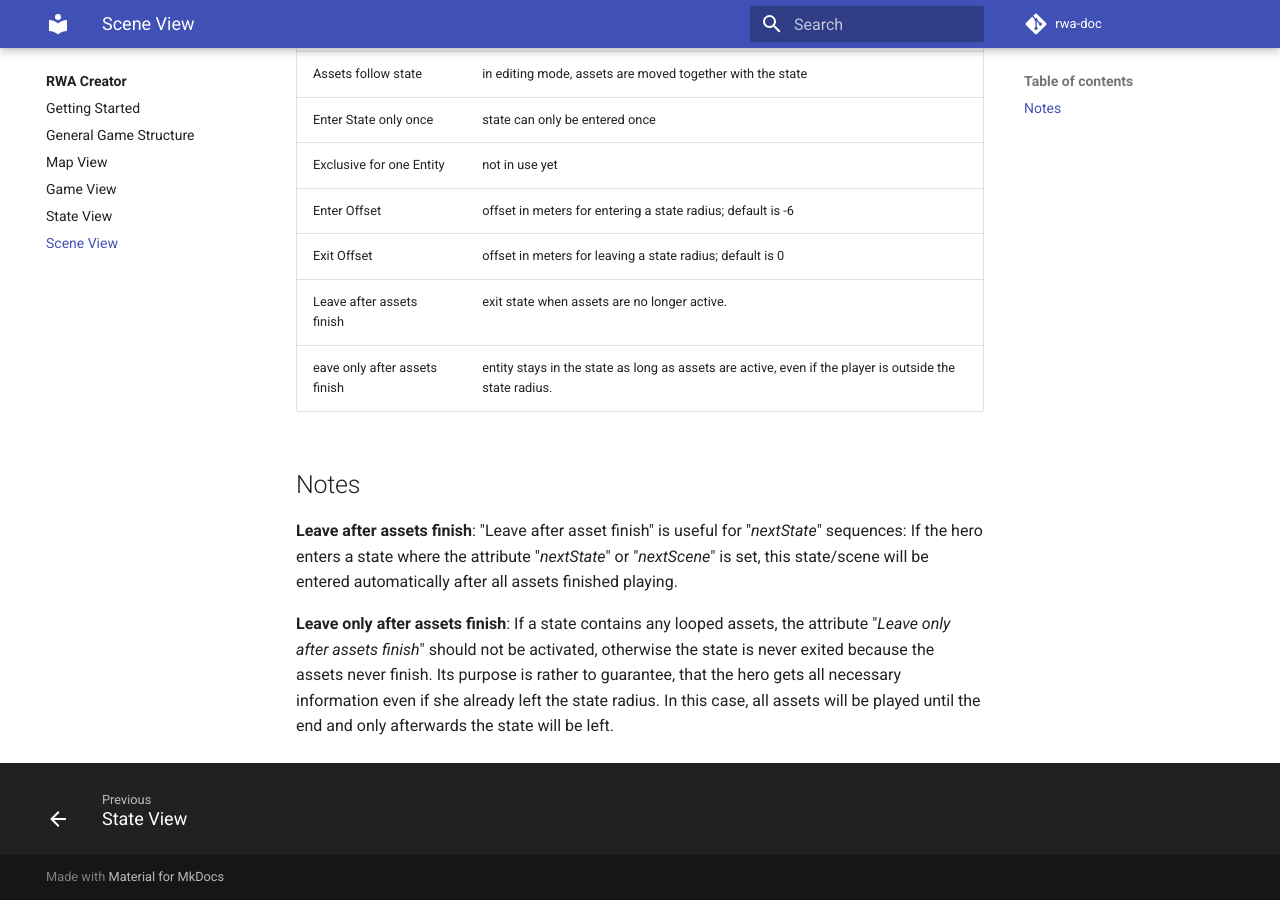
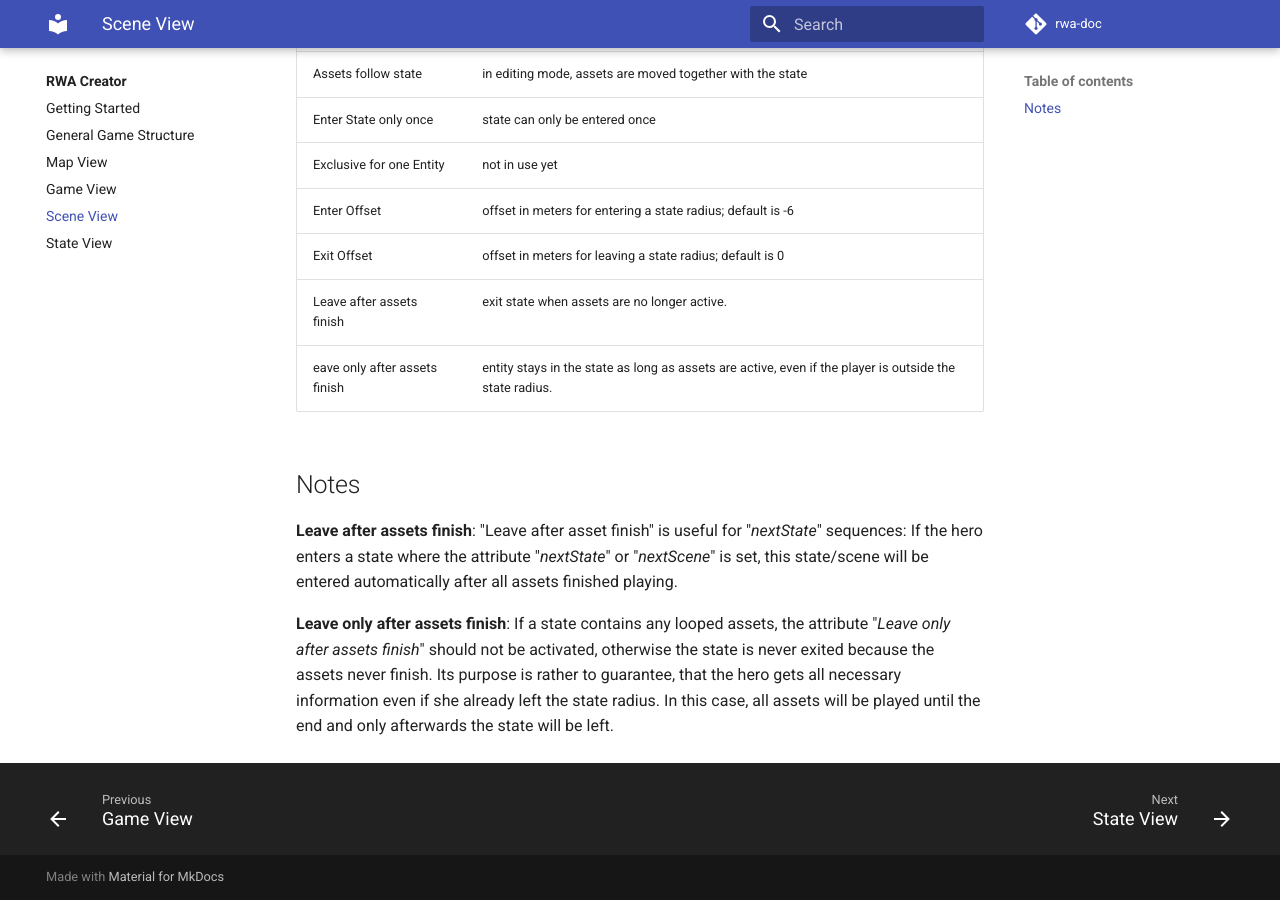
Before and after one commit to rnd-hsm-klassik/rwa-doc, an MkDocs documentation site: the page built from docs/rwa-creator/scene-view.md, in a window 1280 px wide and 900 px high, scrolled down 1459 px. Built offline with MkDocs 1.6.1 and Material for MkDocs 9.7.7, drawn with Linux system fonts in a browser that asks for light colours; a script that is not in the unit is left out; comment, search, counter and statistics services are not loaded; some of the changed lines change nothing that is shown.

Commit message:
Swap section order of Scene and State view

```diff
--- a/mkdocs.yml
+++ b/mkdocs.yml
@@ -58,8 +58,8 @@ nav:
     - General Game Structure: rwa-creator/overview.md
     - Map View: rwa-creator/map-view.md
     - Game View: rwa-creator/game-view.md
+    - Scene View: rwa-creator/scene-view.md
     - State View: rwa-creator/state-view.md
-    - Scene View: rwa-creator/scene-view.md
     # - History View: rwa-creator/history-view.md
     # - Log View: rwa-creator/log-view.md
 
```
